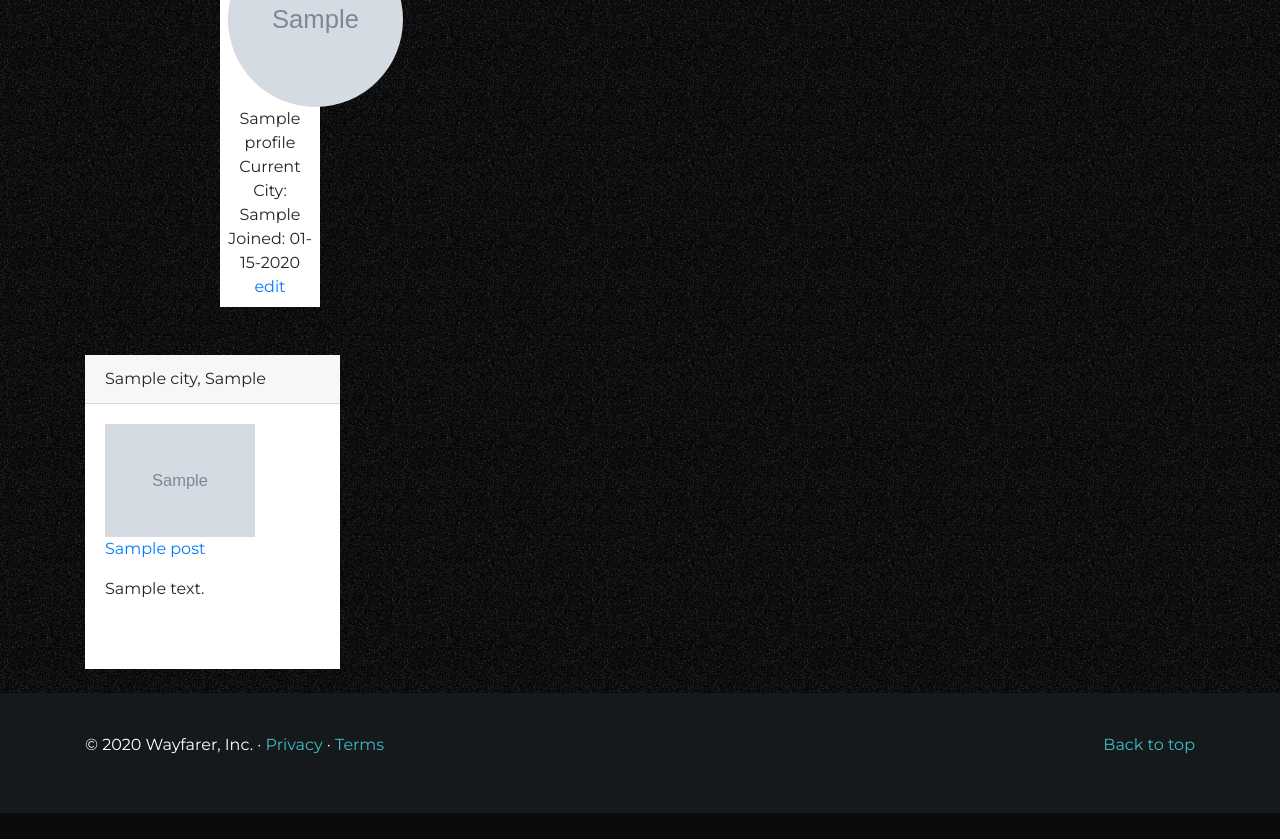
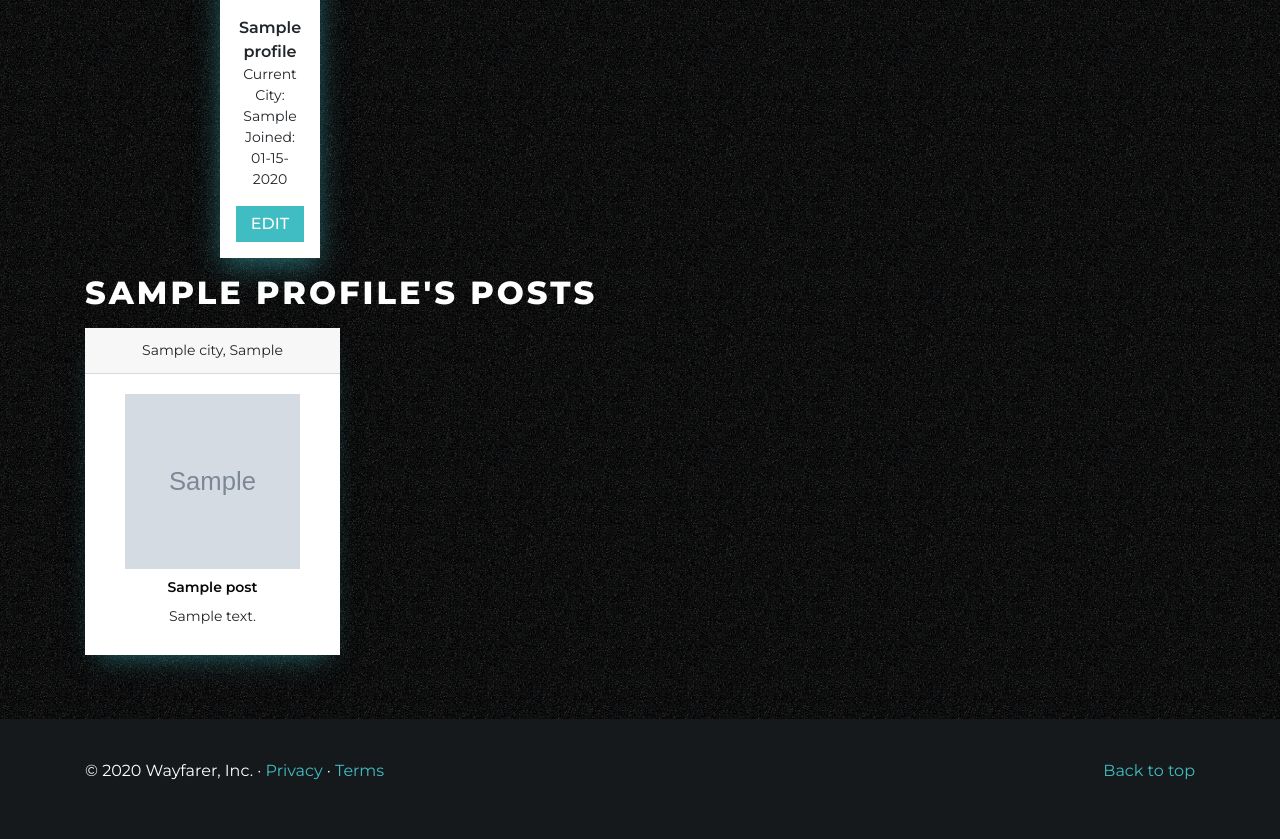
Before and after one commit to gabtorre/wayfarer, a Django app: a page that uses main_app/templates/account/profile.html in a window 1280 px wide. Shown: the part 420-1259 px from the top of the page. Before the commit the page ends 1233 px from the top, so only its background shows below. Run offline with Django 3.2, Linux system fonts and the light colour scheme; a user stored in the database is signed in; tables that the repository leaves empty hold one stand-in row (values such as "Sample post"); grey boxes marked "Sample" are stand-in pictures; some libraries are stand-ins or nearby versions.

Commit message:
Updates CSS

```diff
--- a/main_app/static/styles/main.css
+++ b/main_app/static/styles/main.css
@@ -105,8 +105,20 @@ h1 {
   letter-spacing: 3px;
 }
 
+h2 {
+  font-weight: 900;
+  color: #fff;
+  text-transform: uppercase;
+  letter-spacing: 3px;
+}
+
 .card-profile {
-    margin-top: -75px;
+    margin-top: -190px;
+    box-shadow: 0px 9px 25px -2px rgba(62, 189, 195, 0.5);
+}
+
+.card-posts {
+  box-shadow: 0px 14px 25px -13px rgba(62, 189, 195, 0.5);
 }
 
 .city-caption {
@@ -235,3 +247,63 @@ h1 {
 .comment-card {
   box-shadow: 0px 14px 25px -13px rgba(62, 189, 195, 0.5);
 }
+
+.post-profile-text {
+  padding: 0px;
+  margin: 0px;
+  font-size: 14px;
+}
+
+.post-profile-text-name {
+  padding: 0px;
+  margin: 0px;
+  font-size: 16px;
+  font-weight: 600;
+  margin-top: 5px;
+}
+
+.post-profile-text-name a {
+  padding: 0px;
+  margin: 0px;
+  font-size: 14px;
+  font-weight: 600;
+  color: var(--black)
+}
+
+.post-profile-text-name a:hover {
+  text-decoration: underline;
+  text-decoration-color: var(--mid-red);
+}
+
+.article-title a:hover {
+text-decoration: underline;
+text-decoration-color: var(--mid-red);
+}
+
+.red-hover:hover {
+  color: var(--black);
+  text-decoration: underline;
+  text-decoration-color: var(--mid-red);
+  }
+
+.card-body-text:hover {
+  text-decoration: underline;
+  text-decoration-color: var(--mid-red);
+}
+
+.text-sm {
+  font-size: 14px;
+}
+
+.post-profile-title a {
+  padding: 0px;
+  margin: 0px;
+  font-size: 14px;
+  font-weight: 600;
+  color: var(--black)
+}
+
+.my-0 {
+  margin-top: 0px;
+  margin-bottom: 0px;
+}
--- a/main_app/templates/account/profile.html
+++ b/main_app/templates/account/profile.html
@@ -11,15 +11,13 @@
     <div class="row">
         <div class="text-center">
             <img class="img-fluid rounded mt-3" src="https://d1bvwpcbxq9v24.cloudfront.net/NMS0HM9H/Sunset-Skyline-Header-Image.-Courtesty-Austin-Convention-Visitors-Bureau-Credit-Geoff-Duncan_exp-May-2020.jpg" alt="">
-            <div class="card card-profile p-2 w-25 mx-auto">
-                <img class="prof-page-crop rounded-circle z-depth-2 mx-auto" width="150px" alt="100x100" src="{{ t_user.profile.image.url }}"  data-holder-rendered="true">
-                {{t_user.profile.name}}
-                <br>
-                Current City: {{t_user.profile.city}}
-                <br>
-                Joined: {{t_user.date_joined|date:'m-d-Y'}}
+            <div class="card card-profile p-2 w-25 mx-auto px-3 py-3">
+                <img class="prof-page-crop rounded-circle z-depth-2 mx-auto" width="130px" src="{{ t_user.profile.image.url }}"  data-holder-rendered="true">
+                <p class="post-profile-text post-profile-text-name mt-3">{{t_user.profile.name}}</p>
+                <p class="post-profile-text">Current City: {{t_user.profile.city}}</p>
+                <p class="post-profile-text">Joined: {{t_user.date_joined|date:'m-d-Y'}}</p>
                     {% if t_user.profile.slug  %}
-                <a href="{% url 'profile_edit' %}">edit</a>
+                <a class="btn btn-primary btn-blue mt-3" href="{% url 'profile_edit' %}">Edit</a>
                     {% endif %}
             </div>
         </div>
@@ -28,15 +26,16 @@
 
 <!-- user posts -->
 <div class="container">
+    <h2 class="mt-3">{{t_user.profile.name}}'s Posts</h2>
     <div class="row">
         {% for post in posts.all %}
         <div class="col-md-3 mb-4">
-            <div class="card card-posts mt-5 h-100">
+            <div class="card card-posts mt-2 h-100 text-center text-sm">
                 <div class="card-header">{{post.city}}</div>
                 <div class="card-body">
-                    <img class="img-thumb z-depth-2 mx-auto" width="150px" alt="100x100" src="{{ post.image.url }}"  data-holder-rendered="true">
-                    <p><a class="card-title" href="{% url 'post' post.id %}">{{post.title}}</a></p>
-                    <p class="card-text">{{post.content|truncatewords:"10"}}</p>
+                    <img class="post-img text-center mx-auto" src="{{ post.image.url }}">
+                    <p class="post-profile-title my-0 mt-2 "><a class="card-title red-hover" href="{% url 'post' post.id %}">{{post.title}}</a></p>
+                    <p class="post-profile-text mt-2">{{post.content|truncatewords:"10"}}</p>
                 </div>
             </div>
         </div>
```
Also changed, not shown: main_app/templates/Post/post.html (+20 -9 lines), main_app/templates/main.html (+7 -7 lines).
